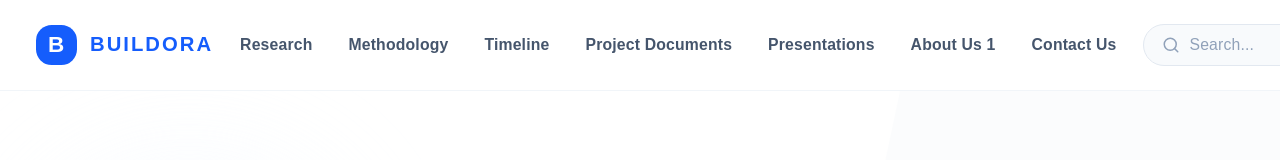
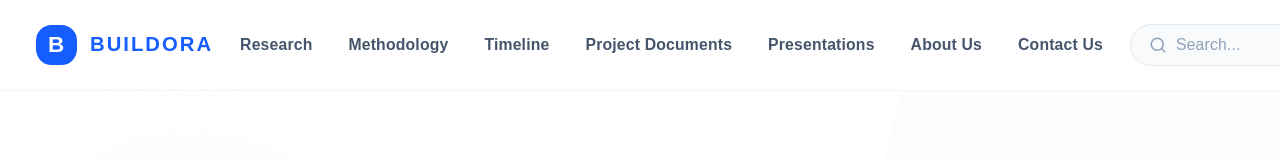
Before and after one commit to UvinduHewage/buildora, a React (Vite) app: page / in a window 1280 px wide. Shown: the top 160 px of the page. Built offline with nearby package versions, Linux system fonts and the light colour scheme.

Commit message:
"About Us 1"  change to "About Us"

```diff
--- a/src/components/layout/Navbar.jsx
+++ b/src/components/layout/Navbar.jsx
@@ -8,7 +8,7 @@ const navLinks = [
   { name: "Timeline", href: "#timeline" },
   { name: "Project Documents", href: "#documents" },
   { name: "Presentations", href: "#presentations" },
-  { name: "About Us 1", href: "#team" },
+  { name: "About Us", href: "#team" },
   { name: "Contact Us", href: "#contact" },
 ];
 
```
